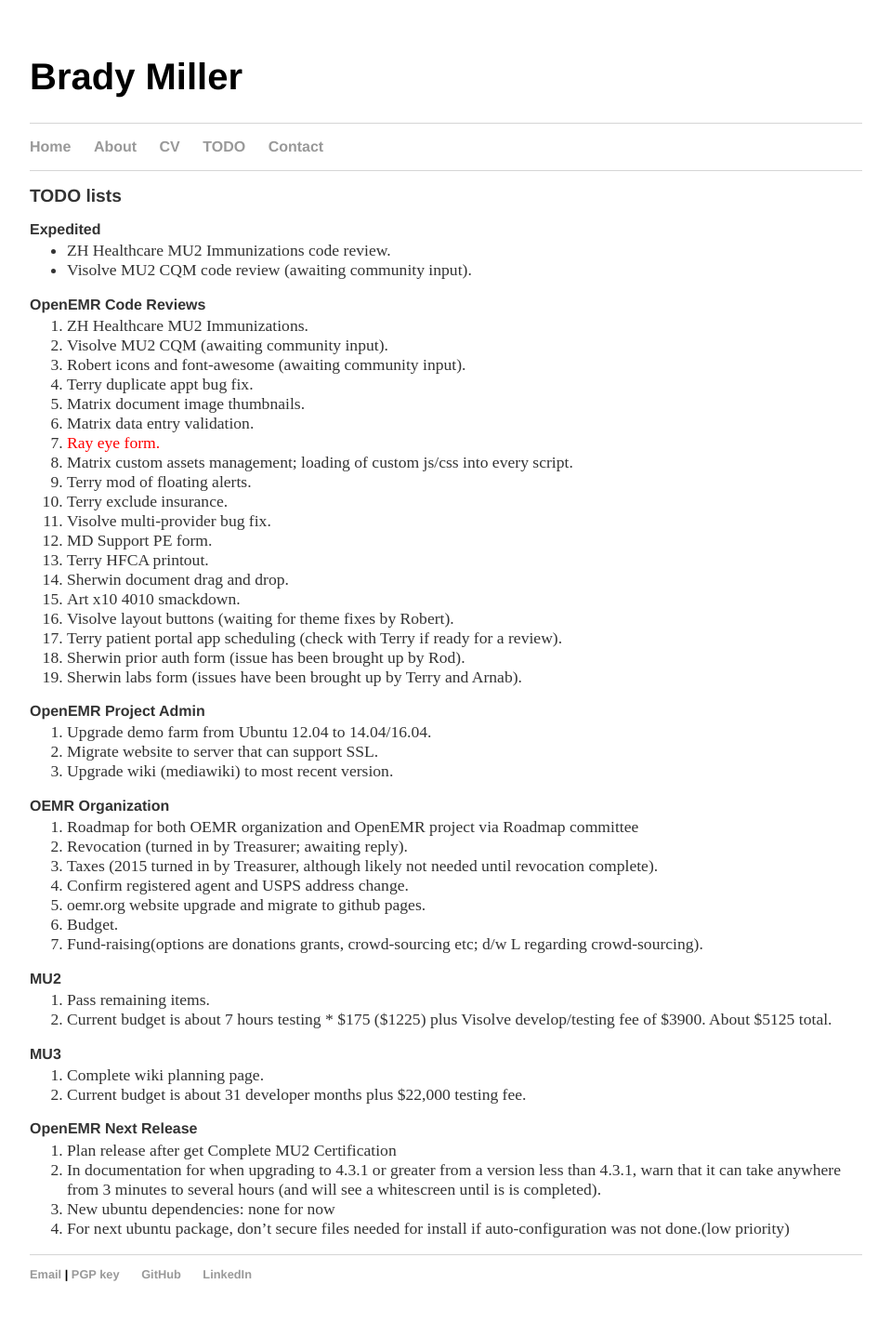
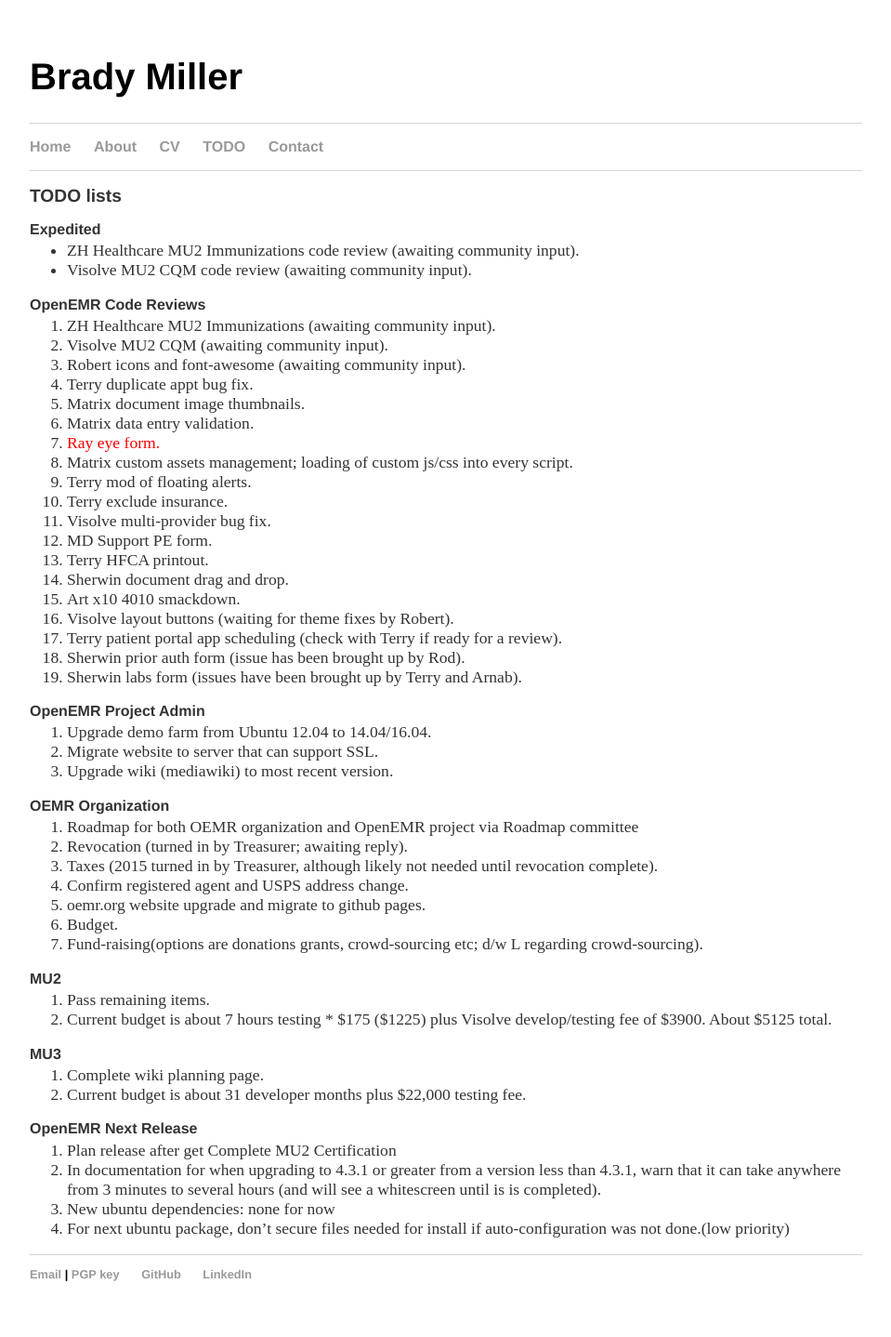
Before and after one commit to bradymiller/bradymiller.github.io, a Jekyll site: the page built from todo/index.md, in a window 1280 px wide. Shown: the whole page at 93% size, without its empty margins (160-1119 px from the left). Built offline with Jekyll 4.4.1, drawn with Linux system fonts in a browser that asks for light colours.

Commit message:
Update todo list

```diff
--- a/todo/index.md
+++ b/todo/index.md
@@ -4,11 +4,11 @@
 ## TODO lists
 
 ### Expedited
-* ZH Healthcare MU2 Immunizations code review.
+* ZH Healthcare MU2 Immunizations code review (awaiting community input).
 * Visolve MU2 CQM code review (awaiting community input).
 
 ### OpenEMR Code Reviews
-1. ZH Healthcare MU2 Immunizations.
+1. ZH Healthcare MU2 Immunizations (awaiting community input).
 1. Visolve MU2 CQM (awaiting community input).
 1. Robert icons and font-awesome (awaiting community input).
 1. Terry duplicate appt bug fix.
```
